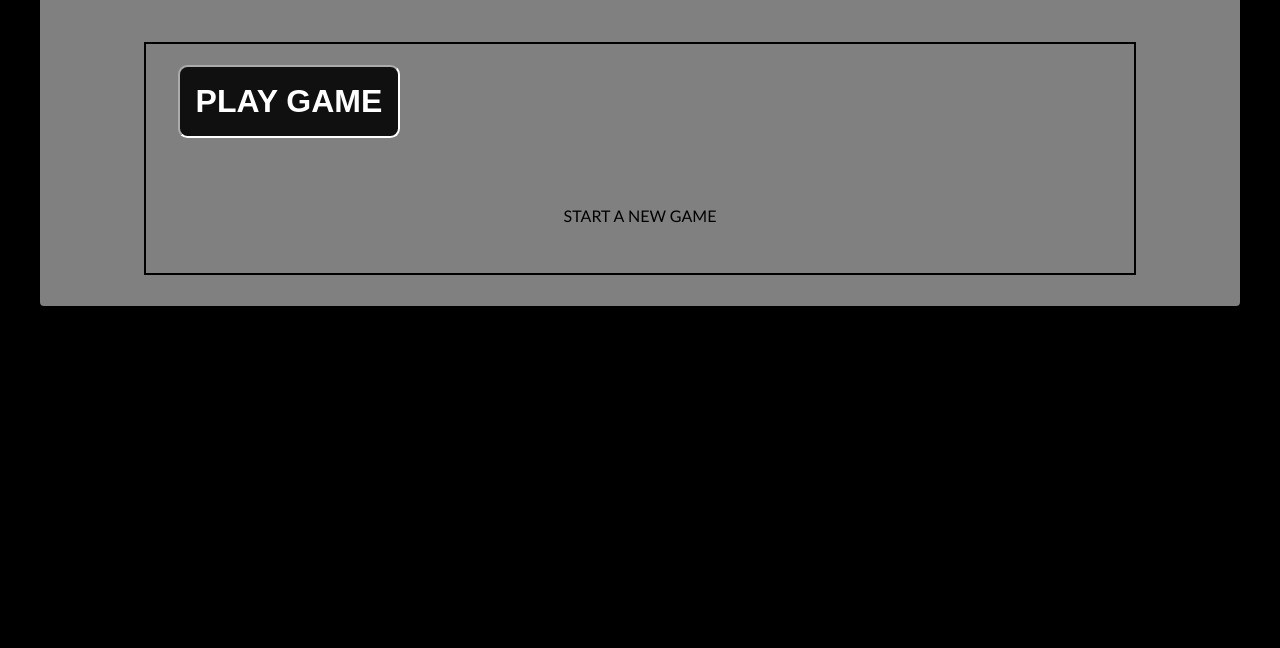
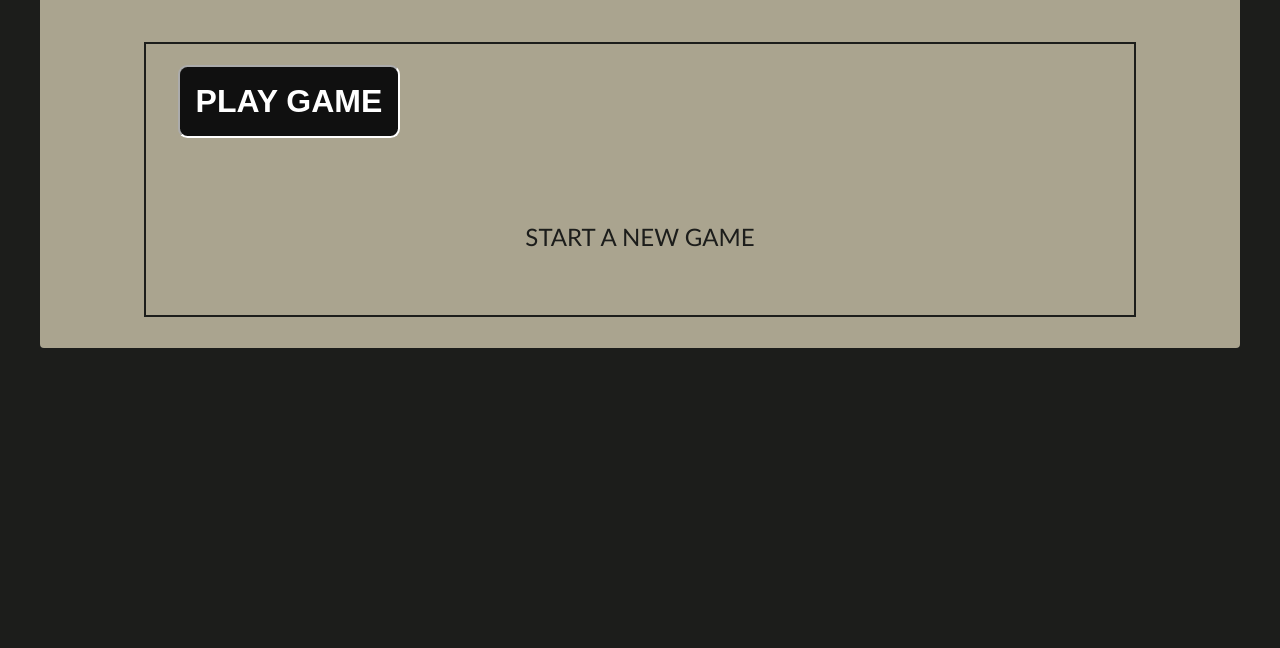
Before and after one commit to BCAUSY/javascript_cw, a plain HTML site: page index.html in a window 1280 px wide. Shown: the part 452-1100 px from the top of the page. Before the commit the page ends 1058 px from the top, so only its background shows below. Drawn offline with Linux system fonts and the light colour scheme.

Commit message:
css ffffff

```diff
--- a/style.css
+++ b/style.css
@@ -1,6 +1,7 @@
 
 :root {
-
+--black: #1C1D1B;
+--grey: #AAA48F;
 }
 
 * {
@@ -9,7 +10,8 @@
 
 body {
   font-family: "Gill Sans", "Gill Sans MT", sans-serif;
-  background-color: black;
+  background-color: var(--black);
+  color: var(--black);
 }
 
 h1 {
@@ -18,11 +20,12 @@ h1 {
     padding: 0 1em;
 }
 
+
 .main-container {
   width: 100%;
   max-width: 1200px;
   margin: 300px auto;
-  background-color: grey;
+  background-color: var(--grey);
   display: flex;
   flex-flow: column;
   align-items: center;
@@ -31,7 +34,7 @@ h1 {
 }
 
 #game-area {
-  border: 2px double; black;
+  border: 2px double; var(--black);
   margin: 15px;
   display: grid;
   grid-template-columns: repeat(1, 1fr);
@@ -53,7 +56,7 @@ h1 {
 #humanScoreText,
 #computerScoreText {
     font-size: 4em;
-    background-color: black;
+    background-color: var(--black);
     padding: 0.4rem 1rem;
     color: white;
 }
@@ -78,7 +81,9 @@ h1 {
     flex-wrap: wrap;
 }
 
+
 button {
+
   margin: 0.3rem 0;
   border-radius: 4px;
   font-size: 2em;
@@ -102,7 +107,8 @@ button {
     padding 2em;
     margin:2em;
     text-align:center;
-}
+    font-size: 1.5rem;
+  }
 
 
 @media screen and (max-width: 927px) {
```
